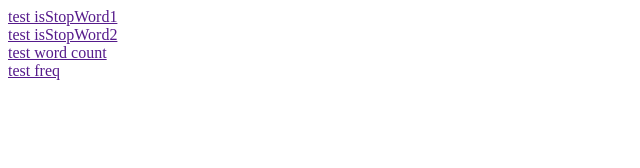
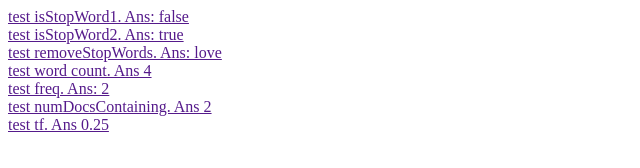
Before and after one commit to mizterp/butter, a plain HTML site: page index.html in a window 1280 px wide. Shown: the whole page, without its empty margins (0-640 px from the left). Drawn offline with nearby package versions, Linux system fonts and the light colour scheme.

Commit message:
adding idf function

```diff
--- a/index.html
+++ b/index.html
@@ -20,12 +20,20 @@
 	</style>
 </head>
 <body>
-  <a href="" id="hello" onclick="alert(isStopWord('fat'))">test isStopWord1</a>
+  <a href="" id="hello" onclick="alert(isStopWord('fat'))">test isStopWord1. Ans: false</a>
   <br />
-  <a href="" id="hello" onclick="alert(isStopWord('and'))">test isStopWord2</a>
+  <a href="" id="hello" onclick="alert(isStopWord('and'))">test isStopWord2. Ans: true</a>
   <br />
-  <a href="" id="hello" onclick="alert(wordCount('puss in the boots'))">test word count</a> <!-- 4 -->
+  <a href="" id="hello" onclick="alert(removeStopWords('and i y i y i will always love you i'))">test removeStopWords.  Ans: love</a> <!-- love -->
   <br />
-  <a href="" id="hello" onclick="alert(freq('boots','puss with boots in the boots'))">test freq </a>  <!-- 2 -->
+  <a href="" id="hello" onclick="alert(wordCount('puss in the boots'))">test word count.  Ans 4</a> <!-- 4 -->
+  <br />
+  <a href="" id="hello" onclick="alert(freq('boots','puss with boots in the boots'))">test freq.  Ans: 2</a>  <!-- 2 -->
+  <br />
+  <a href="" id="hello" onclick="alert(numDocsContaining('boots',['i got nottin','i y i e i will always love u boots','puss in the boots']))">test numDocsContaining.  Ans 2</a>  <!-- 2 -->
+  <br />
+  <a href="" id="hello" onclick="alert(tf('boots','puss in the boots'))">test tf.  Ans 0.25</a>  <!-- 0.25 -->
+
+
 </body>
 </html>
--- a/tfidf.js
+++ b/tfidf.js
@@ -7,3 +7,23 @@ var freq = function(word,document){
   lst = document.split(" ");
   return _.filter(lst, function(wd){ return wd == word; }).length;
 }
+var numDocsContaining = function(word,documentList){
+  return _.filter(documentList, function(doc){ return freq(word,doc) > 0; }).length;
+}
+
+var tf = function(word,document){
+  return freq(word,document)/parseFloat(wordCount(document));
+}
+/*
+def idf(word, documentList):
+  word_in_doc = float(numDocsContaining(word,documentList))
+  if word_in_doc !=0
+    return math.log(len(documentList) / word_in_doc)
+  return 0
+*/
+var idf = function(word,documentList){
+  word_in_doc = parseFloat(numDocsContaining(word,documentList));
+  // if (word_in_doc > 0){
+  //   return Math.log(documentList.length/word_in_doc);
+  // }return 0;
+}
```
